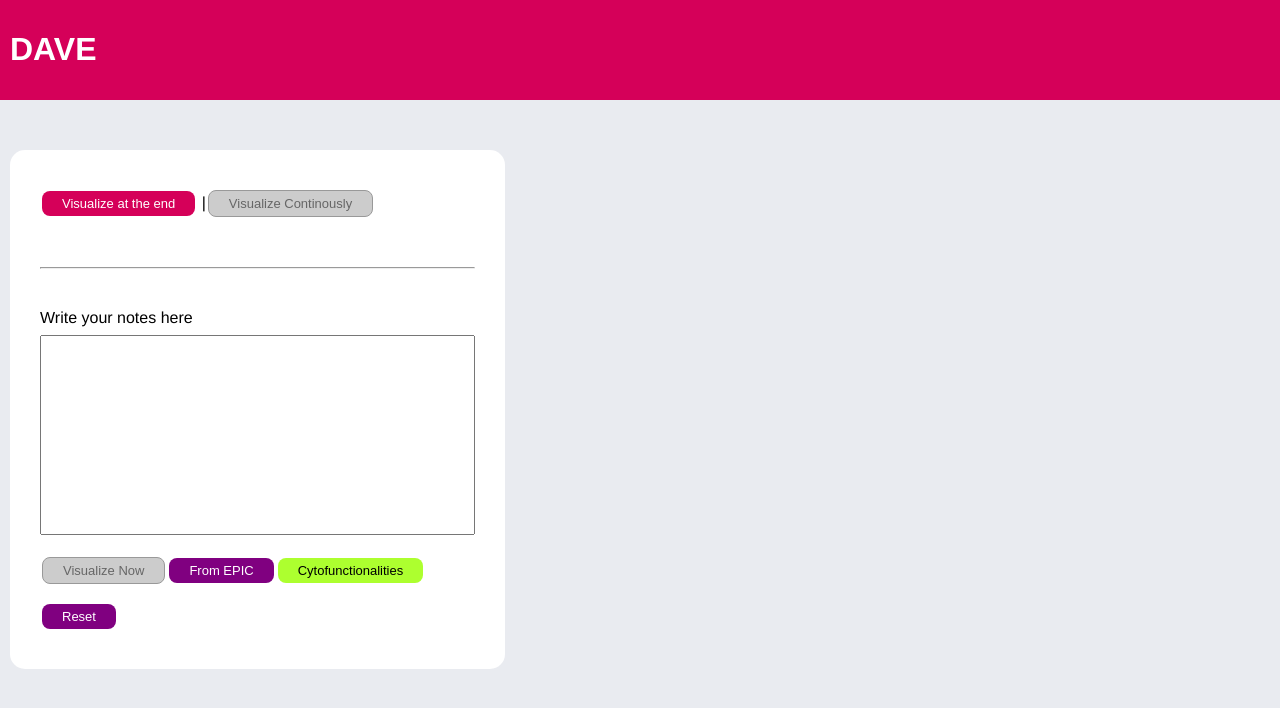
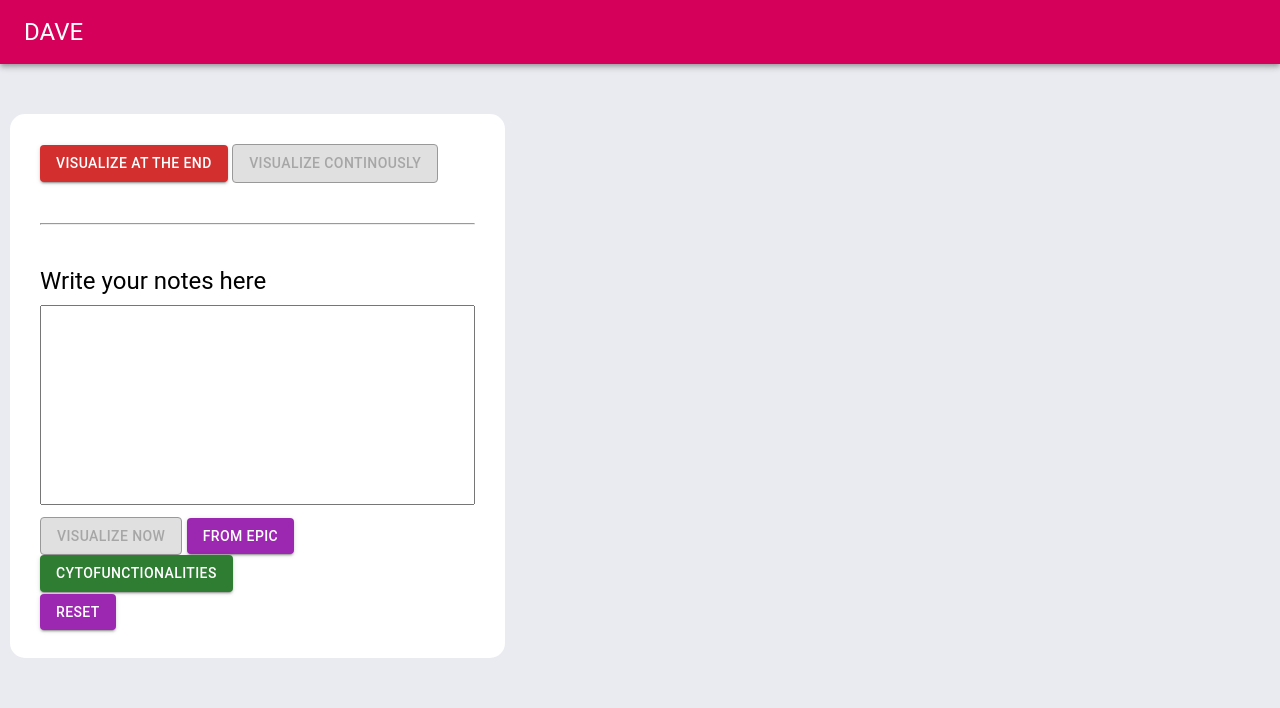
Before and after one commit to chadiabc/Dave-frontend, a React (Create React App) app: page / in a window 1280 px wide. Shown: the top 708 px of the page. Built offline with nearby package versions, Linux system fonts and the light colour scheme; what cytoscape-dagre would draw is missing.

Commit message:
updated styling

```diff
--- a/package.json
+++ b/package.json
@@ -3,6 +3,9 @@
   "version": "0.1.0",
   "private": true,
   "dependencies": {
+    "@emotion/react": "^11.9.0",
+    "@emotion/styled": "^11.8.1",
+    "@mui/material": "^5.6.1",
     "@testing-library/jest-dom": "^5.16.2",
     "@testing-library/react": "^12.1.3",
     "@testing-library/user-event": "^13.5.0",
--- a/src/App.css
+++ b/src/App.css
@@ -150,7 +150,7 @@ button[disabled]{
 
 .cyto {
   background-color: #cddaff;
-  top :99px;
+  top :64px;
   bottom: 0px;
   position:absolute;
   border-left: 1px solid #111;
@@ -162,3 +162,24 @@ button[disabled]{
   background-color: greenyellow;
   color:black;
 }
+
+.Button {
+  color: black;
+}
+
+/* Increase the specificity */
+.Button:disabled {
+  color: white;
+}
+
+.height {
+  position:relative;
+    top:2px;
+}
+
+.nav {
+  display: flex;
+  flex-direction: row;
+  justify-content: space-between;
+  background-color: #d50059;
+ }
--- a/src/App.js
+++ b/src/App.js
@@ -6,6 +6,8 @@ import cytoscape from 'cytoscape';
 import dagre from 'cytoscape-dagre';
 import Graphbox from "./graphBox";
 import { useRef } from "react";
+import { expandCollapse,expandCollapseUtilities} from 'cytoscape-expand-collapse';
+import { Button, Typography, AppBar, Toolbar } from "@mui/material";
 
 
 //var expandCollapse = require("cytoscape-expand-collapse");
@@ -186,32 +188,41 @@ function App() {
     const datar = await response.json();
     setGraph(datar.elementss);
     cytoRef.current.nodes(datar.topNode).style('background-color', '#00ffff');
-    // cytoRef.current.expandCollapse(options);
+    // cytoRef.current.expandCollapse();
+    // cytoRef.current.expandCollapseUtilities();
     // var api = cytoRef.current.expandCollapse('get');
-    // api.collapseAll(options);
+    // api.collapseAll();
 
   }
 
   return (
     <div className="App">
-      <div className="header">
+      {/* <div className="header">
         <h1> DAVE</h1>
-      </div>
+      </div> */}
+      <AppBar position="static">
+        <Toolbar classes={{ root: "nav" }}>
+          <Typography variant="h5">DAVE</Typography>
+        </Toolbar>
+          </AppBar>
       <div className="graphBox">
         <div className="graphBoxLeft">
           <div className="wrapper">
-            <button id="now-mode-button" disabled={disableVisNow} className="button" type="button" onClick={visualizeNowModefunction}>Visualize at the end</button> |
-            <button id="continous-mode-button" disabled={!disableVisNow} className="button" type="button" onClick={visualizeContinouslyModefunction}>Visualize Continously</button>
+            <Button className="Button" disabled={disableVisNow} color="error"  variant="contained" onClick={visualizeNowModefunction}>Visualize at the end</Button>&nbsp;
+            <Button className="Button" disabled={!disableVisNow} color="error"  variant="contained" onClick={visualizeContinouslyModefunction}>Visualize Continously</Button>
             <hr />
             <div>
-              <label htmlFor="clincalNotesTextField">Write your notes here</label>
+              <Typography variant="h5">Write your notes here</Typography>
               <textarea id="clincalNotesTextField" name="clincalNotesTextField" rows="15" cols="100"
                 value={Notes} onChange={e => setNotes(e.target.value)} onKeyPress={(e) => checkKeyChanged(e)}>
               </textarea>
-              <button id="visualize-button" disabled={!disableVisNow} className="button" type="button" onClick={visualizeNow}>Visualize Now</button>
-              <button id="visualize-button" className="button epic" type="button" onClick={FromEPIC}>From EPIC</button>
-              <button id="visualize-button" className="button test" type="button" onClick={() => cytoRef.current.reset()}>Cytofunctionalities</button>
-              <button id="visualize-button" className="button epic" type="button" onClick={resetData}>Reset</button>
+              <Button className="Button" disabled={!disableVisNow} color="error"  variant="contained" onClick={visualizeNow}>Visualize Now</Button>&nbsp;
+              <Button className="Button" color="secondary"  variant="contained" onClick={FromEPIC} >From EPIC</Button>&nbsp;
+              <Button className="test" color="success"  variant="contained" onClick={() => cytoRef.current.reset()}>Cytofunctionalities</Button>&nbsp;
+              <div className="height">
+                <Button className="epic" color="secondary"  variant="contained" onClick={resetData} >Reset</Button>
+                </div>
+
             </div>
           </div>
         </div>
```
Also changed, not shown: 1 other file (tests, documents, lock files or other folders).
